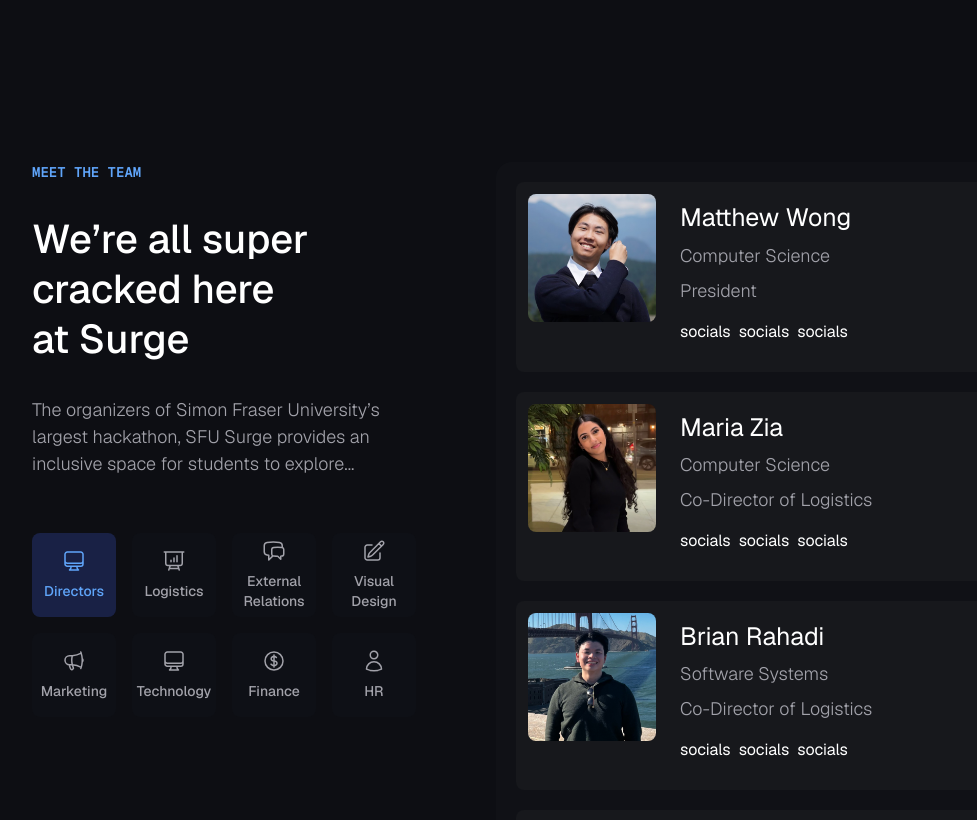
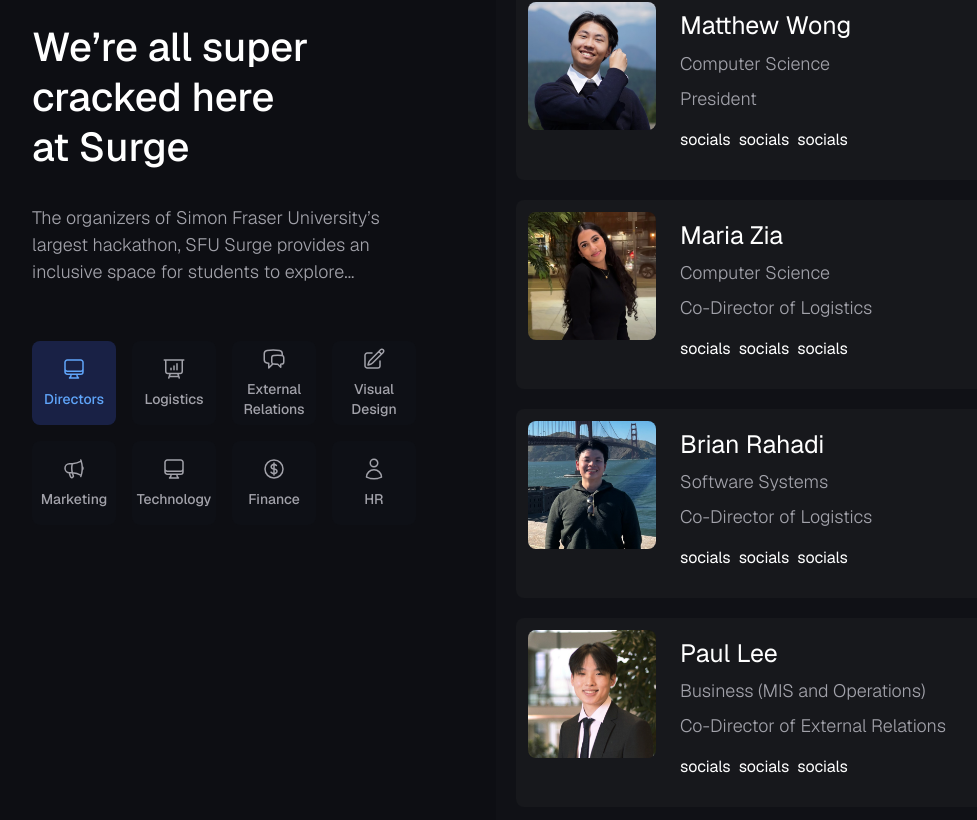
Before and after one commit to sfusurge/surge_website, a Next.js app: page /about in a window 1280 px wide. Shown: the part 535-1355 px from the top of the page, without its empty margins (64-1041 px from the left). Built offline with nearby package versions, Linux system fonts and the light colour scheme.

Commit message:
Organize directory structure (#64)
Organized page sections into consistent folder structure within
`src/app/sections`

Fixed button margin for discord button in Involvement section

Fixed text overflow with Involvement section card

Adjusted footer margins to match figma prototype

```diff
--- a/src/app/about/page.tsx
+++ b/src/app/about/page.tsx
@@ -1,110 +1,11 @@
-"use client";
-import { useEffect, useState } from "react";
-import RoleButton from "../../components/RoleButton";
-import TeamCard from "../../components/TeamCard";
-import {teams} from "./teamData";
-import data from "./data.json"
+import Testimonials from "@/app/sections/about/Testimonials";
+import TeamGallery from "@/app/sections/about/TeamGallery";
 
 export default function Page() {
-
-  const [activeButton, setActiveButton] = useState<string | null> (null);
-  const [isDesktop, setIsDesktop] = useState<boolean | null> (null);
-
-  useEffect(() => {
-    const handleResize = () => {
-      const newWidth: number = window.innerWidth;
-      const isDesktopValue = newWidth > 1024;
-      setIsDesktop(isDesktopValue);
-    };
-
-    const newWidth: number = window.innerWidth;
-    const isDesktopValue = newWidth > 1024;
-    setIsDesktop(isDesktopValue);
-
-    const selectedTeam = localStorage.getItem("selectedTeam") || "Directors"
-    setActiveButton(selectedTeam)
-    window.innerWidth > 1024? setIsDesktop(true): setIsDesktop(false)
-
-    // Add event listener to handle window resize
-    window.addEventListener("resize", handleResize);
-
-    return () => {
-      window.removeEventListener("resize", handleResize);
-    };
-  }, );
-
-  const changeTeam = (buttonId: string) => {
-    setActiveButton(buttonId);
-    localStorage.setItem("selectedTeam", buttonId);
-    isDesktop!?document.getElementById("team")?.scrollIntoView({behavior:"smooth", block:"start"}): null;
-  };
-
-
   return (
-    <main className="flex flex-col gap-28">
-      <section className="flex justify-center">
-        <div className="flex flex-col items-center max-w-[38rem] text-center gap-4">
-          <div className=" text-caption">About Surge</div>
-          <h1 className="large-title emphasized">
-            SFU Surge is the place for you if you’re blah blah
-          </h1>
-          <p className=" paragraph ">
-            The organizers of Simon Fraser University’s largest hackathon, SFU
-            Surge provides an inclusive space for students to explore their
-            passions, connect with industry professionals.
-          </p>
-        </div>
-      </section>
-
-      <section id="team" className=" pt-24 flex flex-col lg:flex-row gap-12 relative text-pretty">
-
-        <div className="w-full lg:w-[40%]">
-          <div className=" flex gap-8 flex-col lg:sticky top-24 ">
-            <h2 className="text-caption">MEET THE TEAM</h2>
-            <h3 className="title-1 emphasized">We’re all super cracked here at Surge</h3>
-            <p className="paragraph ">
-              The organizers of Simon Fraser University’s largest hackathon, SFU
-              Surge provides an inclusive space for students to explore...
-            </p>
-            <div className=" grid grid-cols-3 xs:grid-cols-4 md:grid-cols-5  lg:grid-cols-3 xl:grid-cols-4 gap-4 ">
-              {teams.map((team) => {
-                return (
-                  <RoleButton
-                    buttonFunction={() => changeTeam(team.name)}
-                    key={team.id}
-                    title={team.name}
-                    icon = {team.icon}
-
-                    className={`${
-                      activeButton === team.name ? "bg-brand-primary/30 text-text-brand-primary " : "bg-gray-800/10 text-text-secondary hover:bg-brand-primary-hover/20"
-                    }`}
-                  />
-                );
-              })}
-            </div>
-          </div>
-        </div>
-        <div className=" flex flex-col w-full lg:w-[65%] lg:ml-8 rounded-2xl
-       ">
-          <div className=" flex flex-col  bg-[#121318]/80  p-5 rounded-2xl  gap-5 transition-all ">
-
-          {data.map((member) =>
-            activeButton === member.team ? (
-              <TeamCard
-                key={member.id}
-                name={member.name}
-                major={member.major}
-                role={member.position}
-                src = {member.src}
-                fallbackSrc="/headshots/placeholder.png"
-              />
-            ) : null
-          )}
-          </div>
-
-        </div>
-      </section>
-
+    <main>
+      <TeamGallery />
+      <Testimonials />
     </main>
   );
 }
--- a/src/app/layout.tsx
+++ b/src/app/layout.tsx
@@ -22,7 +22,7 @@ export default function RootLayout({
   return (
     <html className={`${GeistSans.variable} ${GeistMono.variable}`} lang="en">
       <body className="font-GeistSans ">
-        <div className="content-wrapper mt-[calc(10rem+3.5rem)]">
+        <div className="content-wrapper mt-[calc(5rem+3.5rem)]">
         <div className="surge-radial-gradient"></div>
         <Nav />
         {children}
--- a/src/app/page.tsx
+++ b/src/app/page.tsx
@@ -1,6 +1,6 @@
-import Landing from "../sections/Landing"
-import Events from "../sections/Events"
-import Involvement from "../sections/Involvement"
+import Landing from "@/app/sections/home/Landing";
+import Events from "@/app/sections/home/Events";
+import Involvement from "@/app/sections/home/Involvement";
 
 export default function Home() {
   return (
--- /dev/null
+++ b/src/app/sections/about/TeamGallery/index.tsx
@@ -0,0 +1,117 @@
+"use client";
+
+import { useEffect, useState } from "react";
+import RoleButton from "@/components/RoleButton";
+import TeamCard from "@/components/TeamCard";
+import { teams } from "./teamData";
+import data from "./data.json";
+
+export default function TeamGallery() {
+  const [activeButton, setActiveButton] = useState<string | null>(null);
+  const [isDesktop, setIsDesktop] = useState<boolean | null>(null);
+
+  useEffect(() => {
+    const handleResize = () => {
+      const newWidth: number = window.innerWidth;
+      const isDesktopValue = newWidth > 1024;
+      setIsDesktop(isDesktopValue);
+    };
+
+    const newWidth: number = window.innerWidth;
+    const isDesktopValue = newWidth > 1024;
+    setIsDesktop(isDesktopValue);
+
+    const selectedTeam = localStorage.getItem("selectedTeam") || "Directors";
+    setActiveButton(selectedTeam);
+    window.innerWidth > 1024 ? setIsDesktop(true) : setIsDesktop(false);
+
+    // Add event listener to handle window resize
+    window.addEventListener("resize", handleResize);
+
+    return () => {
+      window.removeEventListener("resize", handleResize);
+    };
+  });
+
+  const changeTeam = (buttonId: string) => {
+    setActiveButton(buttonId);
+    localStorage.setItem("selectedTeam", buttonId);
+    isDesktop!
+      ? document
+          .getElementById("team")
+          ?.scrollIntoView({ behavior: "smooth", block: "start" })
+      : null;
+  };
+
+  return (
+    <>
+      <section className="flex justify-center">
+        <div className="flex flex-col items-center max-w-[38rem] text-center gap-4">
+          <div className=" text-caption">About Surge</div>
+          <h1 className="large-title emphasized">
+            SFU Surge is the place for you if you’re blah blah
+          </h1>
+          <p className=" paragraph ">
+            The organizers of Simon Fraser University’s largest hackathon, SFU
+            Surge provides an inclusive space for students to explore their
+            passions, connect with industry professionals.
+          </p>
+        </div>
+      </section>
+
+      <section
+        id="team"
+        className=" pt-24 flex flex-col lg:flex-row gap-12 relative text-pretty"
+      >
+        <div className="w-full lg:w-[40%]">
+          <div className=" flex gap-8 flex-col lg:sticky top-24 ">
+            <h2 className="text-caption">MEET THE TEAM</h2>
+            <h3 className="title-1 emphasized">
+              We’re all super cracked here at Surge
+            </h3>
+            <p className="paragraph ">
+              The organizers of Simon Fraser University’s largest hackathon, SFU
+              Surge provides an inclusive space for students to explore...
+            </p>
+            <div className=" grid grid-cols-3 xs:grid-cols-4 md:grid-cols-5  lg:grid-cols-3 xl:grid-cols-4 gap-4 ">
+              {teams.map((team) => {
+                return (
+                  <RoleButton
+                    buttonFunction={() => changeTeam(team.name)}
+                    key={team.id}
+                    title={team.name}
+                    icon={team.icon}
+                    className={`${
+                      activeButton === team.name
+                        ? "bg-brand-primary/30 text-text-brand-primary "
+                        : "bg-gray-800/10 text-text-secondary hover:bg-brand-primary-hover/20"
+                    }`}
+                  />
+                );
+              })}
+            </div>
+          </div>
+        </div>
+        <div
+          className=" flex flex-col w-full lg:w-[65%] lg:ml-8 rounded-2xl
+       "
+        >
+          <div className=" flex flex-col  bg-[#121318]/80  p-5 rounded-2xl  gap-5 transition-all ">
+            {data.map((member) =>
+              activeButton === member.team ? (
+                <TeamCard
+                  key={member.id}
+                  name={member.name}
+                  major={member.major}
+                  role={member.position}
+                  src={member.src}
+                  fallbackSrc="/headshots/placeholder.png"
+                />
+              ) : null
+            )}
+          </div>
+        </div>
+      </section>
+    </>
+  );
+}
--- /dev/null
+++ b/src/app/sections/about/Testimonials/index.tsx
@@ -0,0 +1,3 @@
+export default function Testimonials() {
+  return <></>;
+}
--- a/src/sections/Landing.jsx
+++ b/src/app/sections/home/Landing/index.jsx
@@ -1,3 +1,5 @@
+"use client";
+
 import Background from "/public/assets/landing.png";
 import BodyImage from "/public/assets/landing-2.png";
 import Image from "next/image";
@@ -7,7 +9,7 @@ import text_content from "/public/content/text_content.json";
 // meet the team branch has blue color
 function Landing() {
   return (
-    <div>
+    <>
       <div className="flex flex-col items-center justify-center">
         <button className="bg-surface text-text-primary px-4 py-2 rounded-custom-radius hover:bg-brand-primary-hover">
           {text_content.homepage.landing.button_text}
@@ -57,7 +59,7 @@ function Landing() {
           />
         </div>
       </div>
-    </div>
+    </>
   );
 }
 
--- a/src/components/footer.tsx
+++ b/src/components/footer.tsx
@@ -1,6 +1,6 @@
 export default function Footer() {
   return (
-    <footer className="pt-40">
+    <footer className="mt-20">
       <div className="h-[1px] bg-gradient-to-r from-border-tertiary/0 via-border-tertiary/15 to-border-tertiary/0"></div>
     <div className="py-12 grid grid-rows-2 md:grid-rows-1 gap-12 md:grid-cols-5 content-wrapper">
       <div className="col-span-3 flex flex-col items-center sm:items-start">
```
Also changed, not shown: src/app/sections/home/Involvement/index.jsx (renamed from src/sections/Involvement.jsx, +4 -7 lines), src/app/sections/about/TeamGallery/data.json (renamed from src/app/about/data.json), src/app/sections/about/TeamGallery/teamData.tsx (renamed from src/app/about/teamData.tsx), src/app/sections/home/Events/index.jsx (renamed from src/sections/Events.jsx).
